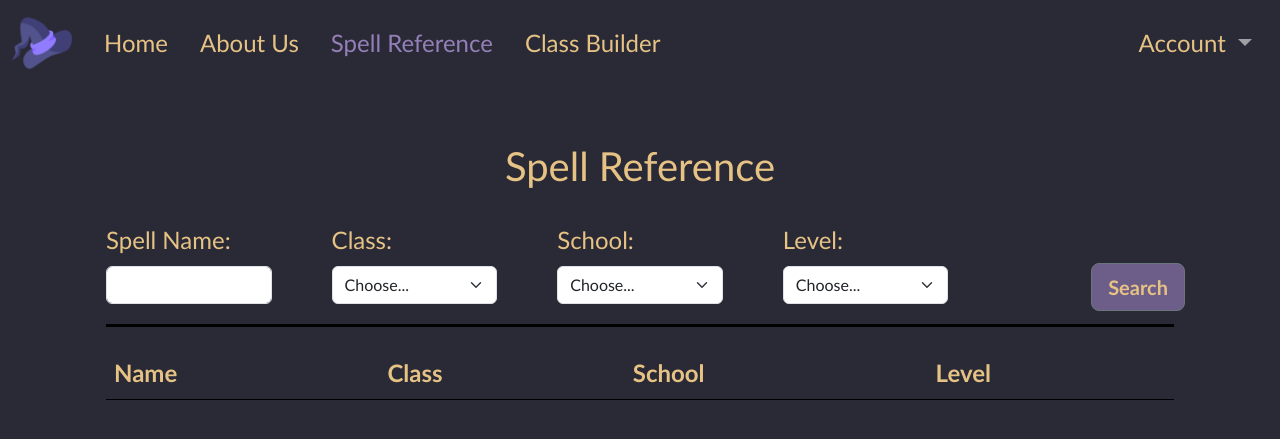
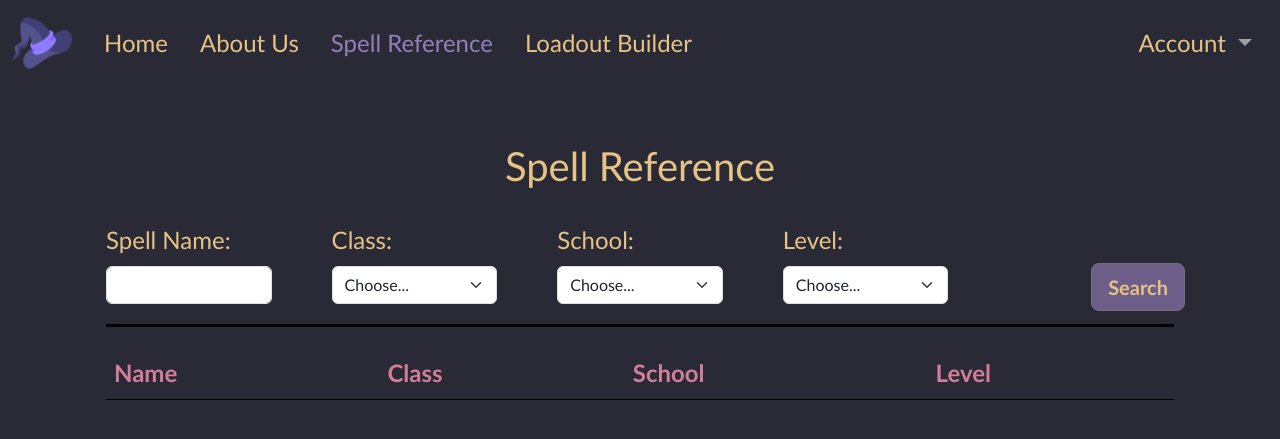
Before and after one commit to Hakurosalix/spellcaster-fullstack, a Flask app: page /spell_reference in a window 1280 px wide. Shown: the top 439 px of the page. Run offline with Flask 3, Linux system fonts and the light colour scheme; data that the repository does not hold is empty.

Commit message:
refactored spell reference function in run.py

```diff
--- a/run.py
+++ b/run.py
@@ -41,20 +41,23 @@ def spelllist():
     data = None
     if request.method == 'POST':
         spell_name = request.form.get('spell_name')
-        spell_class = request.form.get('spell_class')
-        spell_school = request.form.get('spell_school')
-        spell_level = request.form.get('spell_level')
-        if spell_class == "Choose...":
-            spell_class = ""
-        if spell_school == "Choose...":
-            spell_school = ""
-        if spell_level == "Choose...":
-            spell_level = ""
+        spell_class, spell_school, spell_level = parse_reference_fields(request.form.get('spell_class'),
+                                                                        request.form.get('spell_school'),
+                                                                        request.form.get('spell_level'))
         data = get_db().get_reference_spells(spell_name, spell_class, spell_school, spell_level)
     else:
         data = get_db().get_reference_spells("", "", "", "")
 
     return render_template('spell_reference.html', data=data)
+
+def parse_reference_fields(spell_class, spell_school, spell_level):
+    if spell_class == "Choose...":
+        spell_class = ""
+    if spell_school == "Choose...":
+        spell_school = ""
+    if spell_level == "Choose...":
+        spell_level = ""
+    return spell_class, spell_school, spell_level
 
 
 
--- a/static/css/base.css
+++ b/static/css/base.css
@@ -83,6 +83,11 @@ header {
    -webkit-text-fill-color: #E6C384;
 }
 
+.tref-h {
+    background-color: #2A2A37 !important;
+    -webkit-text-fill-color: #D27E99;
+ }
+
 .t1 {
     color: #E6C384;
 }
--- a/templates/base.html
+++ b/templates/base.html
@@ -52,7 +52,7 @@
                                     <a class="nav-link" href="/spell_reference">Spell Reference</a>
                                 </li>
                                 <li class="header-unselected nav-item{% if active == 'Bikes' %} header-selected active{% endif %}">
-                                    <a class="nav-link" href="/builder1">Class Builder</a>
+                                    <a class="nav-link" href="/builder1">Loadout Builder</a>
                                 </li>
                             </ul>
                             <ul class="navbar-nav">
--- a/templates/home.html
+++ b/templates/home.html
@@ -30,7 +30,7 @@ Home
                 </p>
                 <p class="text-center">
                     <a href="/about" class="btn btn-secondary btn-lg my-2 me-3 t1">Learn about us</a>
-                    <a href="/class_builder" class="btn btn-secondary btn-lg my-2 t1">Create a spell loadout</a>
+                    <a href="/builder1" class="btn btn-secondary btn-lg my-2 t1">Create a spell loadout</a>
                 </p>
 
             </div>
--- a/templates/spell_reference.html
+++ b/templates/spell_reference.html
@@ -73,10 +73,10 @@ Spell Reference
     <table class="table border-black">
         <thead>
             <tr>
-              <th scope="col" class="tref">Name</th>
-              <th scope="col" class="tref">Class</th>
-              <th scope="col" class="tref">School</th>
-              <th scope="col" class="tref">Level</th>
+              <th scope="col" class="tref-h">Name</th>
+              <th scope="col" class="tref-h">Class</th>
+              <th scope="col" class="tref-h">School</th>
+              <th scope="col" class="tref-h">Level</th>
             </tr>
           </thead>
         <tbody>
```
